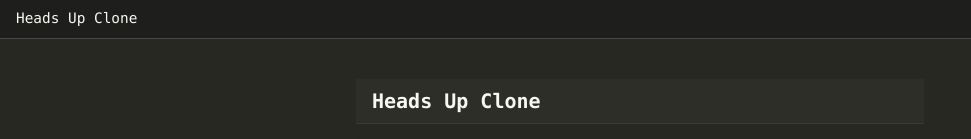
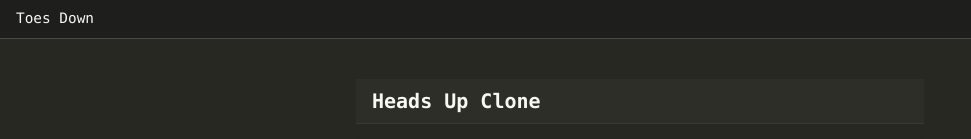
Before and after one commit to GDSC-UCD-Cohort-24-25/toes-down-demo, a Next.js app: page / in a window 1280 px wide. Shown: the top 139 px of the page, without its empty margins (0-971 px from the left). Built offline with nearby package versions, Linux system fonts and the light colour scheme.

Commit message:
change title

```diff
--- a/src/app/layout.tsx
+++ b/src/app/layout.tsx
@@ -13,9 +13,9 @@ const geistMono = Geist_Mono({
 });
 
 export const metadata: Metadata = {
-  title: "Heads Up Clone",
+  title: "Toes Down",
   description:
-    "A clone of the Heads Up game with VSCode-like UI and Monokai theme",
+    "A web clone of Heads-Up",
 };
 
 export default function RootLayout({
--- a/src/app/page.tsx
+++ b/src/app/page.tsx
@@ -29,7 +29,7 @@ export default function Home() {
   return (
     <main className="min-h-screen flex flex-col">
       <div className="vscode-header">
-        <span>Heads Up Clone</span>
+        <span>Toes Down</span>
       </div>
 
       <div className="flex-grow py-6">
```
